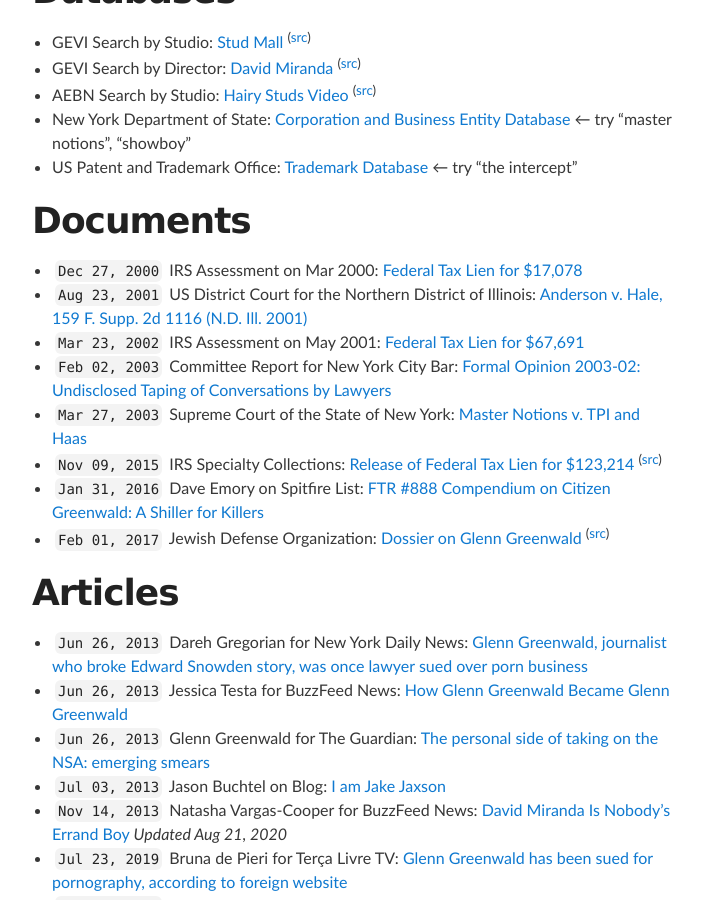
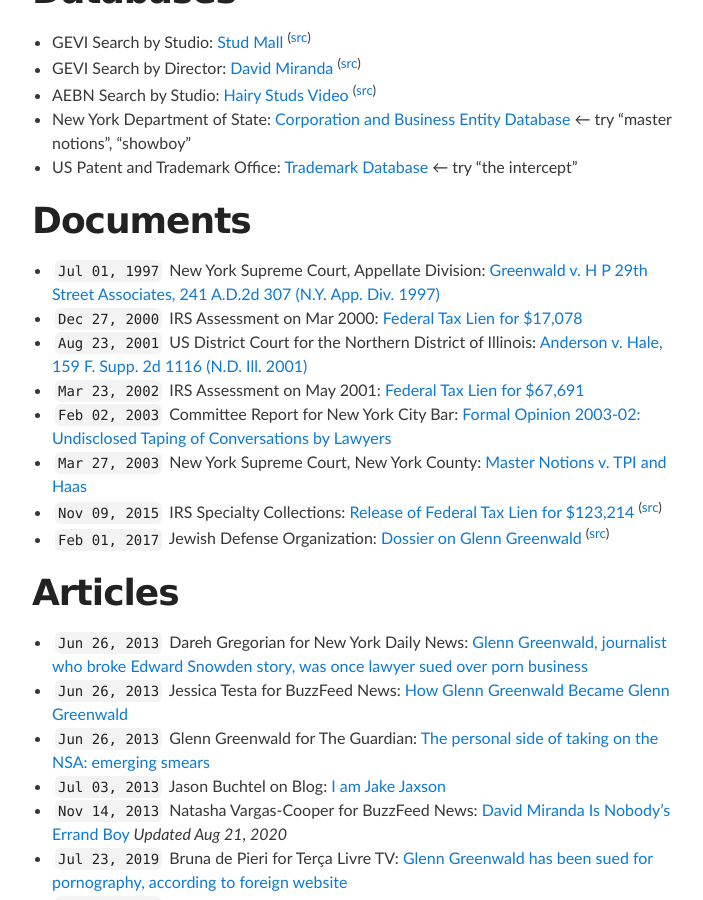
Before and after one commit to masternotions/masternotions.github.io, a Jekyll site: the page built from index.md, in a window 1280 px wide and 900 px high, scrolled down 1337 px. Shown: the whole window, without its empty margins (288-991 px from the left). Built offline with Jekyll 4.4.1, drawn with Linux system fonts in a browser that asks for light colours; comment, search, counter and statistics services are not loaded.

Commit message:
Update index.md

```diff
--- a/index.md
+++ b/index.md
@@ -73,13 +73,13 @@ Here's an audio clip of GG talking in Hot.Hairy.Real. 4: **[Is your dick hard?](
 
 # Documents
 
+- ``Jul 01, 1997`` New York Supreme Court, Appellate Division: [Greenwald v. H P 29th Street Associates, 241 A.D.2d 307 (N.Y. App. Div. 1997)](https://casetext.com/case/greenwald-v-h-p-29th-street-associates)
 - ``Dec 27, 2000`` IRS Assessment on Mar 2000: [Federal Tax Lien for $17,078](https://a836-acris.nyc.gov/DS/DocumentSearch/DocumentDetail?doc_id=FT_1850007483285)
 - ``Aug 23, 2001`` US District Court for the Northern District of Illinois: [Anderson v. Hale, 159 F. Supp. 2d 1116 (N.D. Ill. 2001)](https://law.justia.com/cases/federal/district-courts/FSupp2/159/1116/2384296)
 - ``Mar 23, 2002`` IRS Assessment on May 2001: [Federal Tax Lien for $67,691](https://a836-acris.nyc.gov/DS/DocumentSearch/DocumentDetail?doc_id=FT_1580008351458)
 - ``Feb 02, 2003`` Committee Report for New York City Bar: [Formal Opinion 2003-02: Undisclosed Taping of Conversations by Lawyers](https://www.nycbar.org/member-and-career-services/committees/reports-listing/reports/detail/formal-opinion-2003-02-undisclosed-taping-of-conversations-by-lawyers-1)
-- ``Mar 27, 2003`` Supreme Court of the State of New York: [Master Notions v. TPI and Haas](./docs/30011687020023SCIV_pdf.pdf)
+- ``Mar 27, 2003`` New York Supreme Court, New York County: [Master Notions v. TPI and Haas](./docs/30011687020023SCIV_pdf.pdf)
 - ``Nov 09, 2015`` IRS Specialty Collections: [Release of Federal Tax Lien for $123,214](./docs/2015102800324009OCR.pdf) <sup>([src](https://a836-acris.nyc.gov/DS/DocumentSearch/DocumentDetail?doc_id=2015102800324009))</sup>
-- ``Jan 31, 2016`` Dave Emory on Spitfire List: [FTR #888 Compendium on Citizen Greenwald: A Shiller for Killers](http://spitfirelist.com/for-the-record/ftr-888-compendium-on-citizen-greenwald-a-shiller-for-killers/)
 - ``Feb 01, 2017`` Jewish Defense Organization: [Dossier on Glenn Greenwald](./docs/jewish-defense-organization-dossier.pdf) <sup>([src](https://inba.info/the-story-of-a-jew-who-fell-in-love-with-a-nazi-the-glenn-greenwald-matt-hale-affair_58aa1654b6d87f6f5d8b5237.html))</sup>
 
 # Articles
```
